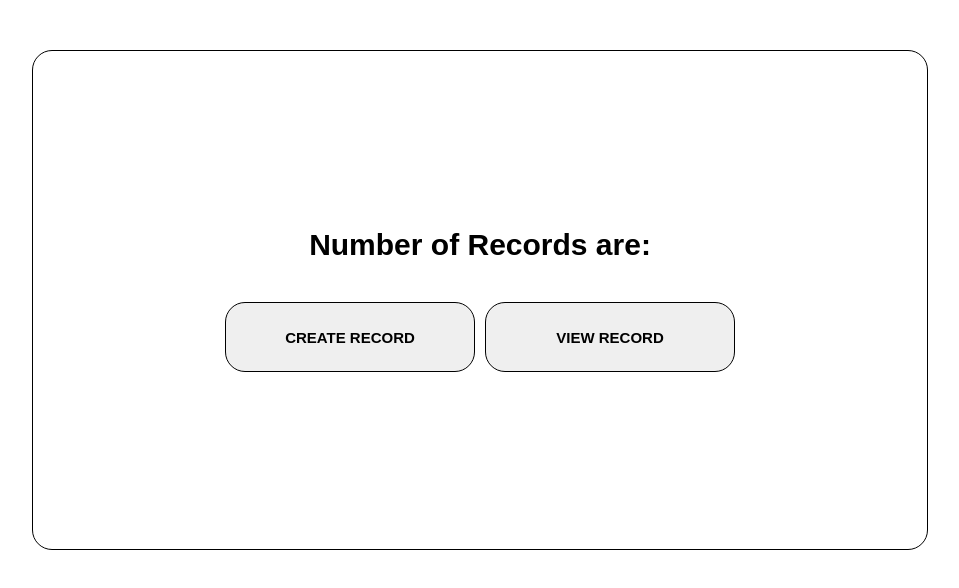
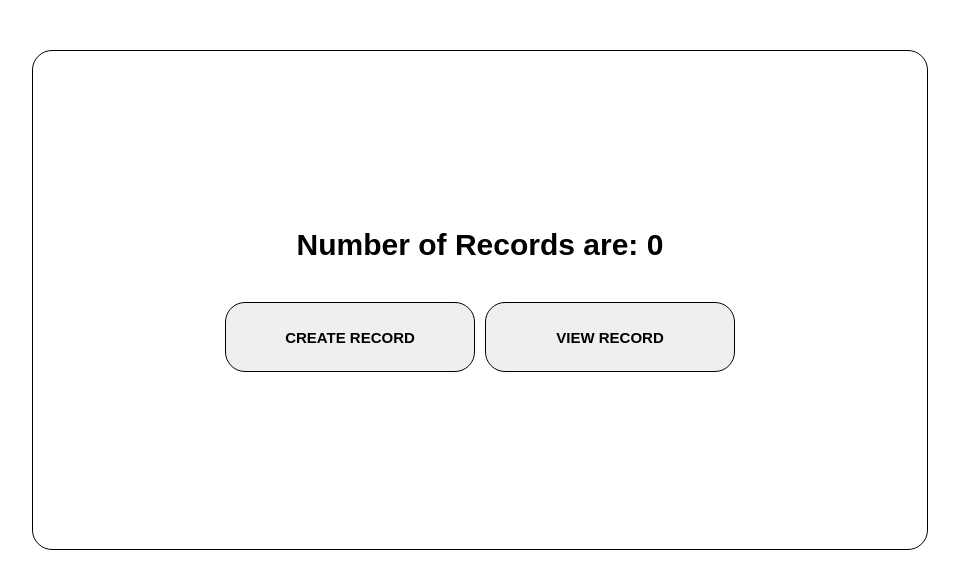
Before and after one commit to Harshit-verma-25/React-Task-1, a React (Vite) app: page / in a window 1280 px wide. Shown: the top 588 px of the page, without its empty margins (160-1119 px from the left). Built offline with nearby package versions, Linux system fonts and the light colour scheme; no server answers; the database is empty.

Commit message:
Add counting record

```diff
--- a/src/components/HomePage/HomePage.jsx
+++ b/src/components/HomePage/HomePage.jsx
@@ -1,12 +1,30 @@
-// import React from "react"
+import React, { useEffect, useState } from 'react'
 import { Link } from 'react-router-dom'
+import { recordCollection } from '../Firebase/firebase'
 import './HomePage.css'
+import { getCountFromServer } from 'firebase/firestore'
 
 export default function HomePage() {
+
+    const [totalRecords, setTotalRecords] = useState(0)
+
+    React.useEffect(() => {
+        const fetchTotalRecords = async () => {
+            try {
+                const snapshot = await getCountFromServer(recordCollection)
+                const countCollections = snapshot.data().count
+                setTotalRecords(countCollections)
+            } catch (error) {
+                console.log("error is : ", error)
+            }
+        }
+        fetchTotalRecords(); // Call the async function inside useEffect
+    }, []);
+
     return (
         <div className="home-page">
             <div className="record-number">
-                <h4>Number of Records are: </h4>
+                <h4>Number of Records are: {totalRecords}</h4>
             </div>
             <div className="home-btn">
                 <Link to={'/create-record'}>
```
